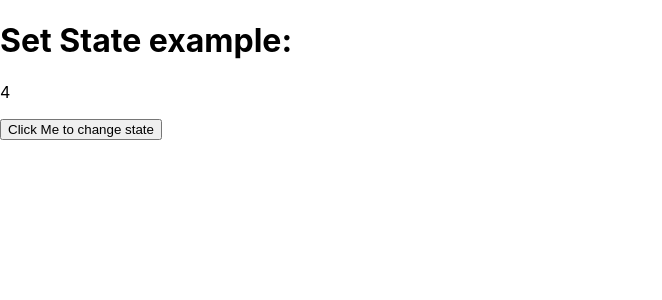
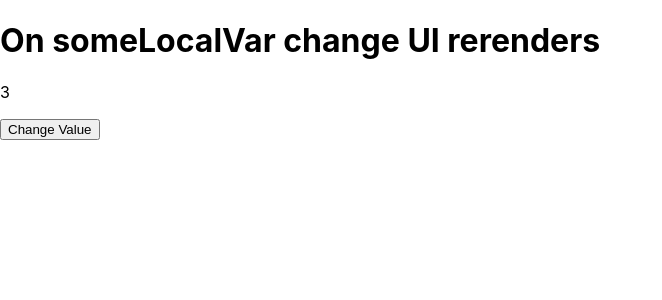
Before and after one commit to pampana-subrahmanyam/react-js, a React (Create React App) app: page / in a window 1280 px wide. Shown: the top 300 px of the page, without its empty margins (0-662 px from the left). Built offline with nearby package versions, Linux system fonts and the light colour scheme; the HTML template or start-up script is replaced by a standard one.

Commit message:
use effect added

```diff
--- a/src/1_basics/3_Props.js
+++ b/src/1_basics/3_Props.js
@@ -1,11 +1,7 @@
 /*
 Components can be passed as props, which stands for properties.
-
 Props are like function arguments, and you send them into the component as attributes.
 */
-
-
-
 
 function CustomText(props){
     //This is a react Functional COmponent
--- a/src/1_basics/4_Events.js
+++ b/src/1_basics/4_Events.js
@@ -1,6 +1,5 @@
 /*
 Just like HTML DOM events, React can perform actions based on user events.
-
 React has the same events as HTML: click, change, mouseover etc.
 */
 
--- a/src/2_hooks/1_SetState.js
+++ b/src/2_hooks/1_SetState.js
@@ -10,7 +10,7 @@ import {useState } from 'react';
 */
 
 
-function  WithoutSetStateExample(){
+function  WithoutSetState(){
     //Without set state value of counter increase but it won't reflect in the UI
     let count= 4;
     function setCounterValue(value){
@@ -24,7 +24,7 @@ function  WithoutSetStateExample(){
   </div>)
 }
 
-function SetStateExample(){
+function WithSetState(){
     let [count,setCounterValue]=useState (4);
   return( <div>
     <h1>Set State example:</h1>
@@ -33,5 +33,9 @@ function SetStateExample(){
   </div>)
 }
 
-//export default SetStateExample;
-export default WithoutSetStateExample;
+function SetStateExample(){
+    //return WithSetState();
+    return WithoutSetState();
+}
+
+export default SetStateExample;
--- /dev/null
+++ b/src/2_hooks/2_useEffer.js
@@ -0,0 +1,94 @@
+
+
+/*
+ Syntax:
+
+1.No dependency passed:
+useEffect(() => {
+  //Runs on every render
+});
+
+2. An empty array:
+useEffect(() => {
+  //Runs only on the first render
+}, []);
+
+3. Props or state values:
+useEffect(() => {
+  //Runs on the first render
+  //And any time any dependency value changes
+}, [prop, state]);
+*/
+
+/*
+Application:
+To fetch data,
+Directly updating the DOM,
+and timers.
+*/
+
+/*
+In simple words, useState allows our functional components which used to be
+stateless become stateful. And useEffect allows our functional components leverage
+the component lifecycle hooks which were, in the past, only supported for class
+components.
+*/
+
+import {useEffect, useState } from 'react';
+
+function  WithoutUseEffect(){
+    let [count,setCounterValue]=useState (1);
+    setTimeout(()=>{setCounterValue((currentCount)=>currentCount+1)},1000)
+    return( <div>
+      <h1>With Use Effect example:</h1>
+      <p>{count}</p>
+    </div>)
+}
+
+function  WithUseEffect(){
+    let [count,setCounterValue]=useState (1);
+    useEffect(()=>{
+        setTimeout(()=>{setCounterValue((currentCount)=>currentCount+1)},1000);
+    });
+    return( <div>
+      <h1>With Use Effect example:</h1>
+      <p>{count}</p>
+    </div>)
+    //useEffect runs on every render.
+    // That means that when the count changes, a render happens, which then triggers another effect.
+}
+
+function  UseEffectWithEmptyArrayPassed(){
+    let [count,setCounterValue]=useState (1);
+    useEffect(()=>{
+        setTimeout(()=>{setCounterValue((currentCount)=>currentCount+1)},1000);
+    },[]);
+    return( <div>
+      <h1>With Use Effect example:</h1>
+      <p>{count}</p>
+    </div>)
+    //useEffect runs on every render.If you pass empty array it run only once
+}
+
+function  UseEffectWithPropsPassedToArray(){
+    let [count,setCounterValue]=useState (1);
+    let [someLocalVar,changeSomeLocalVar]=useState (1);
+    useEffect(()=>{
+        setCounterValue((currentCount)=>currentCount+1);
+    },[someLocalVar]);
+    return( <div>
+      <h1>On someLocalVar change UI rerenders</h1>
+      <p>{count}</p>
+      <button onClick={changeSomeLocalVar}>Change Value</button>
+    </div>)
+    //useEffect runs on every render.If you pass empty array it run only once
+}
+
+function UseEffectEampleExample(){
+    //return WithoutUseEffect();
+    //return WithUseEffect();
+    //return UseEffectWithEmptyArrayPassed();
+    return UseEffectWithPropsPassedToArray();
+}
+
+export default UseEffectEampleExample;
--- a/src/2_hooks/Hooks.js
+++ b/src/2_hooks/Hooks.js
@@ -1,7 +1,10 @@
 import SetStateExample from './1_SetState'
+import UseEffectEampleExample from "./2_useEffer"
+
 
 function Hooks(){
-   return <SetStateExample></SetStateExample>;
+   //return <SetStateExample></SetStateExample>;
+   return <UseEffectEampleExample></UseEffectEampleExample>
 }
 
 export default Hooks;
```
